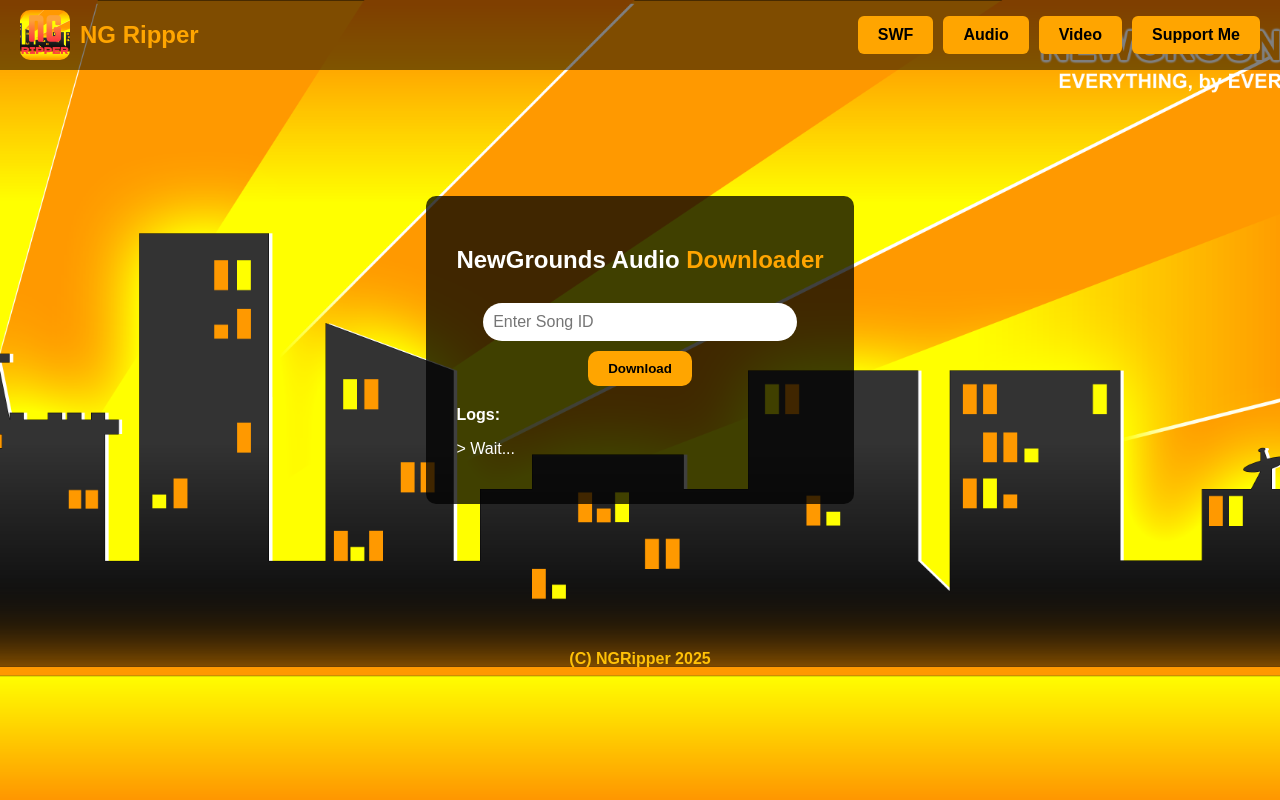
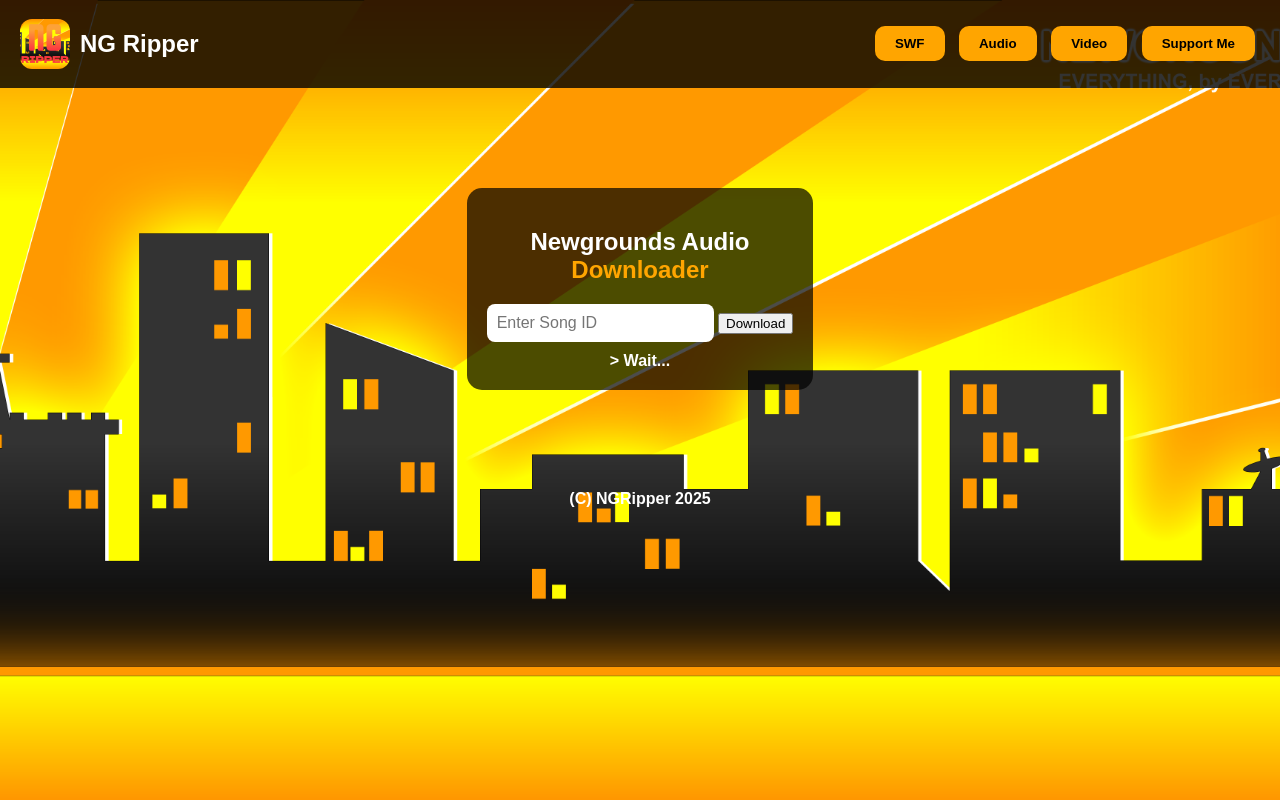
Before and after one commit to deep-v2/NGRipper-src, a website: page index.html in a window 1280 px wide. Drawn offline with Linux system fonts and the light colour scheme.

Commit message:
Update index.html

```diff
--- a/index.html
+++ b/index.html
@@ -1,141 +1,101 @@
 <!DOCTYPE html>
 <html lang="en">
 <head>
-  <meta charset="UTF-8" />
-  <meta name="viewport" content="width=device-width, initial-scale=1.0" />
-  <title>NewGrounds Ripper HTML</title>
-  <link rel="icon" type="image/png" href="logo.png" />
+  <meta charset="UTF-8">
+  <title>NG Ripper</title>
+  <link rel="icon" type="image/png" href="logo.png">
   <style>
     body {
       margin: 0;
-      font-family: Arial, sans-serif;
+      font-family: sans-serif;
       background: url('bg.png') no-repeat center center fixed;
       background-size: cover;
       color: white;
+      text-align: center;
     }
     header {
       display: flex;
+      align-items: center;
       justify-content: space-between;
-      align-items: center;
-      background: rgba(0, 0, 0, 0.5);
+      background-color: rgba(0, 0, 0, 0.8);
       padding: 10px 20px;
     }
-    .logo {
-      display: flex;
-      align-items: center;
-    }
-    .logo img {
+    header img {
+      width: 50px;
       height: 50px;
-      width: 50px;
-      border-radius: 10px;
+      border-radius: 12px;
       margin-right: 10px;
     }
-    nav {
-      display: flex;
-      gap: 10px;
-    }
-    nav a {
+    nav button {
       background-color: orange;
-      color: black;
+      border: none;
       padding: 10px 20px;
-      border-radius: 6px;
-      text-decoration: none;
-      font-weight: bold;
-      transition: background 0.2s;
-    }
-    nav a:hover {
-      background-color: #ffaa00;
-    }
-    .container {
-      display: flex;
-      justify-content: center;
-      align-items: center;
-      height: 70vh;
-    }
-    .box {
-      background-color: rgba(0, 0, 0, 0.75);
-      padding: 30px;
+      margin: 0 5px;
       border-radius: 10px;
-      text-align: center;
-      max-width: 400px;
-    }
-    .box input {
-      width: 80%;
-      padding: 10px;
-      border-radius: 20px;
-      border: none;
-      outline: none;
-      font-size: 1rem;
-      margin: 10px 0;
-    }
-    .box button {
-      padding: 10px 20px;
-      border: none;
-      border-radius: 10px;
-      background-color: orange;
-      color: black;
       font-weight: bold;
       cursor: pointer;
     }
-    .logs {
-      text-align: left;
-      margin-top: 20px;
+    .container {
+      margin-top: 100px;
+      background-color: rgba(0, 0, 0, 0.7);
+      display: inline-block;
+      padding: 20px;
+      border-radius: 15px;
+    }
+    input {
+      padding: 10px;
+      font-size: 16px;
+      border-radius: 8px;
+      border: none;
+    }
+    #log {
+      margin-top: 10px;
+      font-weight: bold;
     }
     footer {
-      text-align: center;
-      margin: 20px 0;
+      margin-top: 100px;
       font-weight: bold;
-      color: #ffc107;
     }
   </style>
 </head>
 <body>
   <header>
-    <div class="logo">
+    <div style="display: flex; align-items: center;">
       <img src="logo.png" alt="logo">
-      <span style="font-size: 1.5rem; font-weight: bold; color: orange;">NG Ripper</span>
+      <h2>NG Ripper</h2>
     </div>
     <nav>
-      <a href="swf.html">SWF</a>
-      <a href="index.html">Audio</a>
-      <a href="video.html">Video</a>
-      <a href="support.html">Support Me</a>
+      <button onclick="location.href='swf.html'">SWF</button>
+      <button onclick="location.href='index.html'">Audio</button>
+      <button onclick="location.href='video.html'">Video</button>
+      <button onclick="location.href='support.html'">Support Me</button>
     </nav>
   </header>
 
   <div class="container">
-    <div class="box">
-      <h2>NewGrounds Audio <span style="color: orange;">Downloader</span></h2>
-      <input id="songId" type="text" placeholder="Enter Song ID">
-      <br>
-      <button onclick="downloadSong()">Download</button>
-      <div class="logs">
-        <b>Logs:</b>
-        <p id="log">&gt; Wait...</p>
-      </div>
-    </div>
+    <h2>Newgrounds Audio<br><span style="color: orange;">Downloader</span></h2>
+    <input type="text" id="songId" placeholder="Enter Song ID">
+    <button onclick="downloadAudio()">Download</button>
+    <div id="log">> Wait...</div>
   </div>
 
-  <footer>
-    (C) NGRipper <span id="year"></span>
-  </footer>
+  <footer>(C) NGRipper <span id="year"></span></footer>
 
   <script>
-    document.getElementById("year").textContent = new Date().getFullYear();
+    document.getElementById("year").innerText = new Date().getFullYear();
 
-    function downloadSong() {
-      const id = document.getElementById("songId").value.trim();
-      const log = document.getElementById("log");
-      if (!id) {
-        log.textContent = '> Please enter a valid ID';
+    function downloadAudio() {
+      const songId = document.getElementById("songId").value.trim();
+      if (!songId) {
+        document.getElementById("log").innerText = "> Please enter a Song ID.";
         return;
       }
-      log.textContent = '> Redirecting...';
-      const url = `https://audio.ngfiles.com/${id}/?ngripper=true`;
-      const newTab = window.open(url, '_blank');
+      const url = "https://allorigins.win/get?url=" + encodeURIComponent("https://audio.ngfiles.com/" + songId + "/?ngripper=true");
+      document.getElementById("log").innerText = "> Redirecting...";
+      const win = window.open(url, "_blank");
       setTimeout(() => {
-        if (newTab) newTab.close();
-        log.textContent = '> Done!';
+        win.close();
+        document.getElementById("log").innerText = "> Done!";
       }, 3000);
     }
   </script>
```
